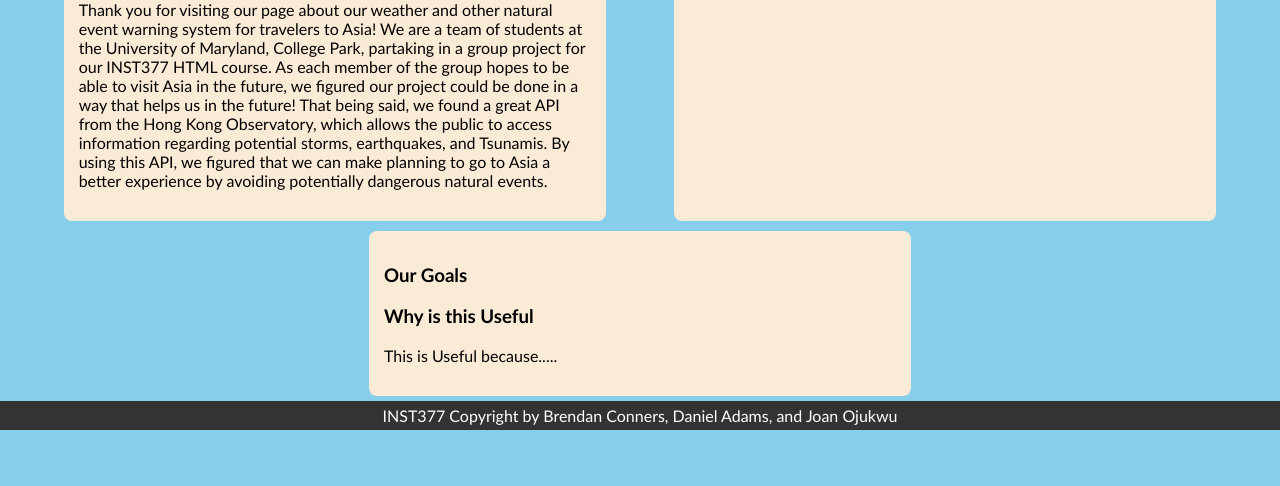
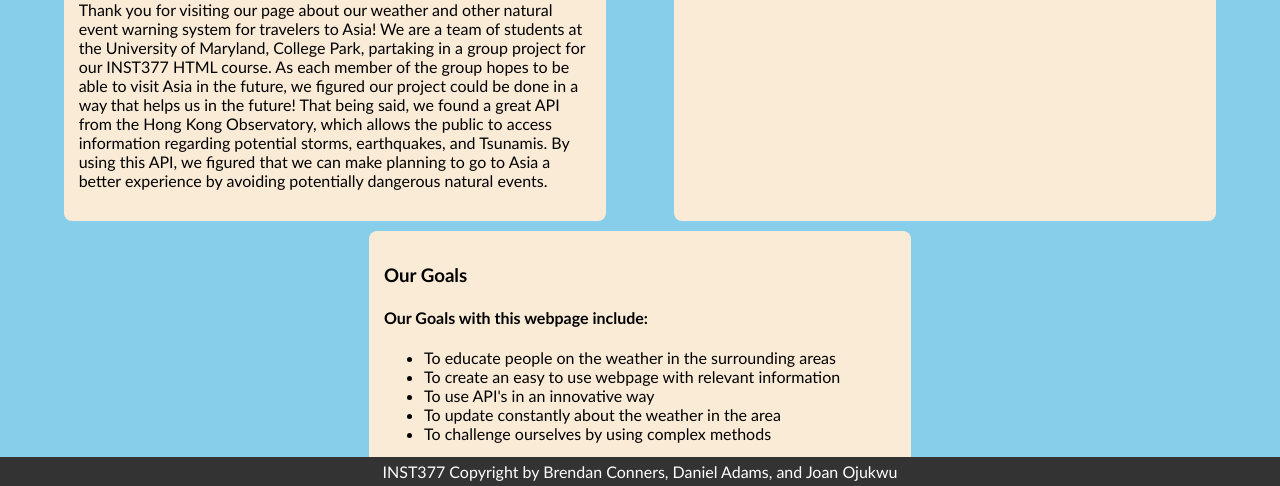
Before and after one commit to INST377-UMD/inst377-group-project-brendanconners, a plain HTML site: page aboutpage.html in a window 1280 px wide. Shown: the part 314-800 px from the top of the page. Drawn offline with Linux system fonts and the light colour scheme; no server answers.

Commit message:
modified about page

```diff
--- a/aboutpage.html
+++ b/aboutpage.html
@@ -74,7 +74,6 @@
             bottom: 0;
             position: absolute;
 
-            position:relative;
 
             width: 100%;
             height: auto;
@@ -100,7 +99,7 @@
     </head>
     <body>
 
-    <script src = "HKOFunctions.js"> </script>
+    <script src = "aboutpagecarousel.js"> </script>
         <div class="content">
             <div class="container">
                 <div>
@@ -120,15 +119,16 @@
                     <!-- left to right with the flex css -->
                 </div>
                 <div>
-                <div id ="info-container">
+                <div>
                     <h3>Our Goals</h3>
-                    <!-- Content about your project goals goes here -->
-                </div>
-                <div>
-                    <h3>Why is this Useful</h3>
-                    <p>
-                        This is Useful because.....
-                    </p>
+                    <h4> Our Goals with this webpage include: </h4>
+                    <ul>
+                        <li> To educate people on the weather in the surrounding areas</li>
+                        <li>To create an easy to use webpage with relevant information</li>
+                        <li> To use API's in an innovative way</li>
+                        <li> To update constantly about the weather in the area</li>
+                        <li> To challenge ourselves by using complex methods</li>
+                    </ul>
                 </div>
             </div>
         </div>
```
